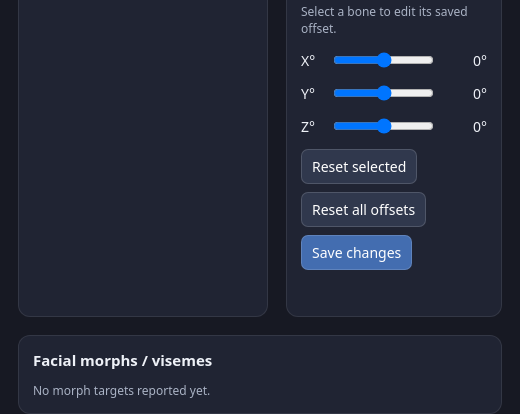
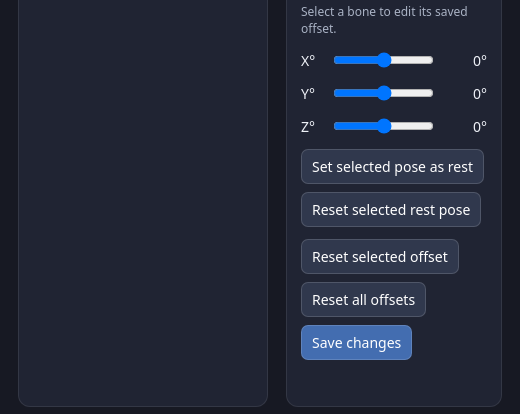
Before and after one commit to saeedhub101/Test, an Electron app: page src/character-settings.html in a window 520 px wide. Shown: the part 822-1236 px from the top of the page. Drawn offline with Linux system fonts and the light colour scheme; no server answers.

Commit message:
Add explicit save/reset rest-pose actions to the rig editor

```diff
--- a/src/character-settings.html
+++ b/src/character-settings.html
@@ -24,7 +24,8 @@
 <div class="axis"><label for="rx">X°</label><input id="rx" type="range" min="-180" max="180" value="0"><output id="rxv">0°</output></div>
 <div class="axis"><label for="ry">Y°</label><input id="ry" type="range" min="-180" max="180" value="0"><output id="ryv">0°</output></div>
 <div class="axis"><label for="rz">Z°</label><input id="rz" type="range" min="-180" max="180" value="0"><output id="rzv">0°</output></div>
-<div class="row"><button id="reset-bone">Reset selected</button><button id="reset-all">Reset all offsets</button><button id="save" class="active">Save changes</button></div><div id="status" role="status"></div></section>
+<div class="row"><button id="save-rest">Set selected pose as rest</button><button id="reset-rest">Reset selected rest pose</button></div>
+<div class="row"><button id="reset-bone">Reset selected offset</button><button id="reset-all">Reset all offsets</button><button id="save" class="active">Save changes</button></div><div id="status" role="status"></div></section>
 <section class="full"><h2>Facial morphs / visemes</h2><div id="morphs"><div class="muted">No morph targets reported yet.</div></div></section>
 
 <section class="full"><h2>Accessories</h2>
```
